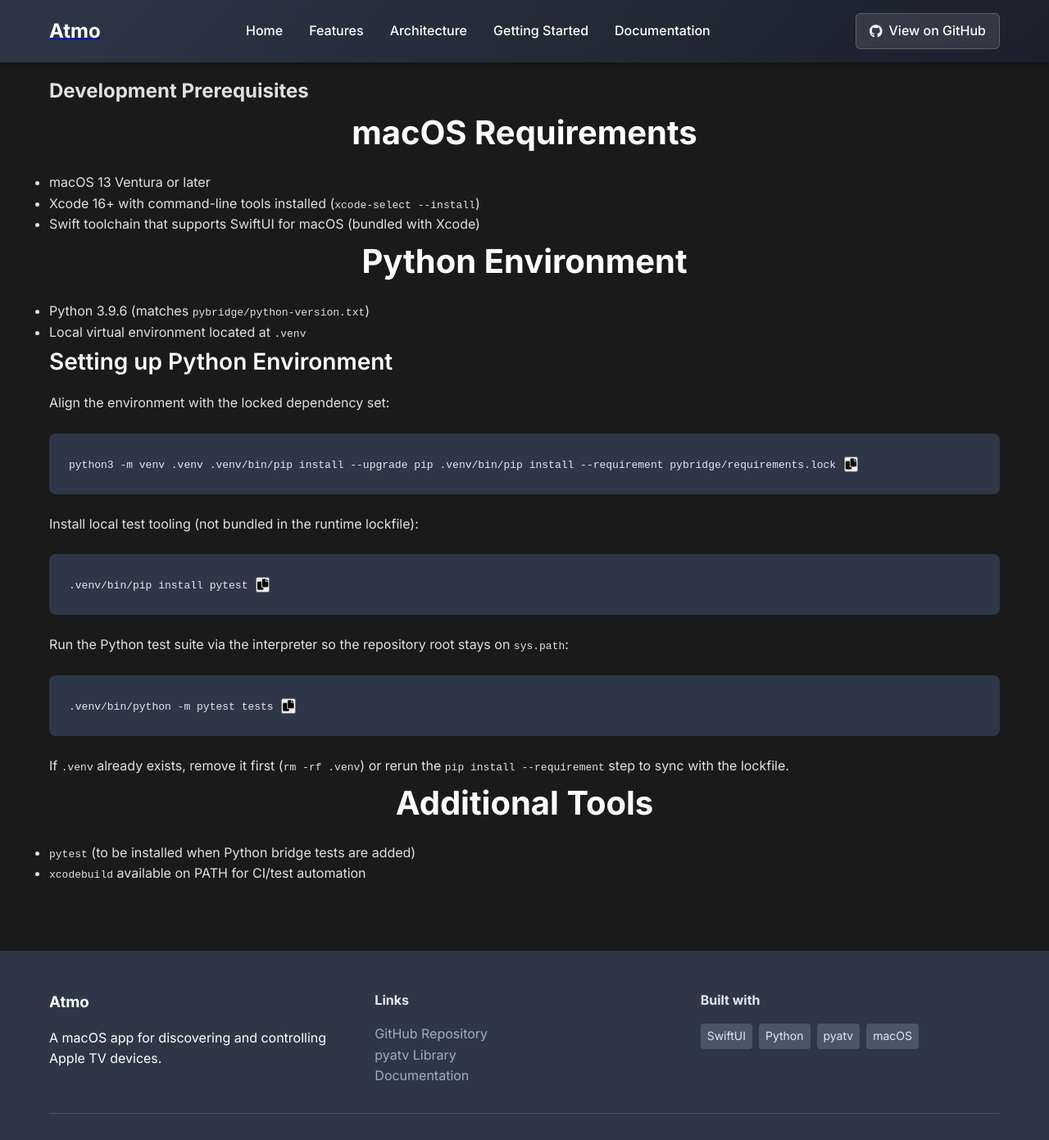
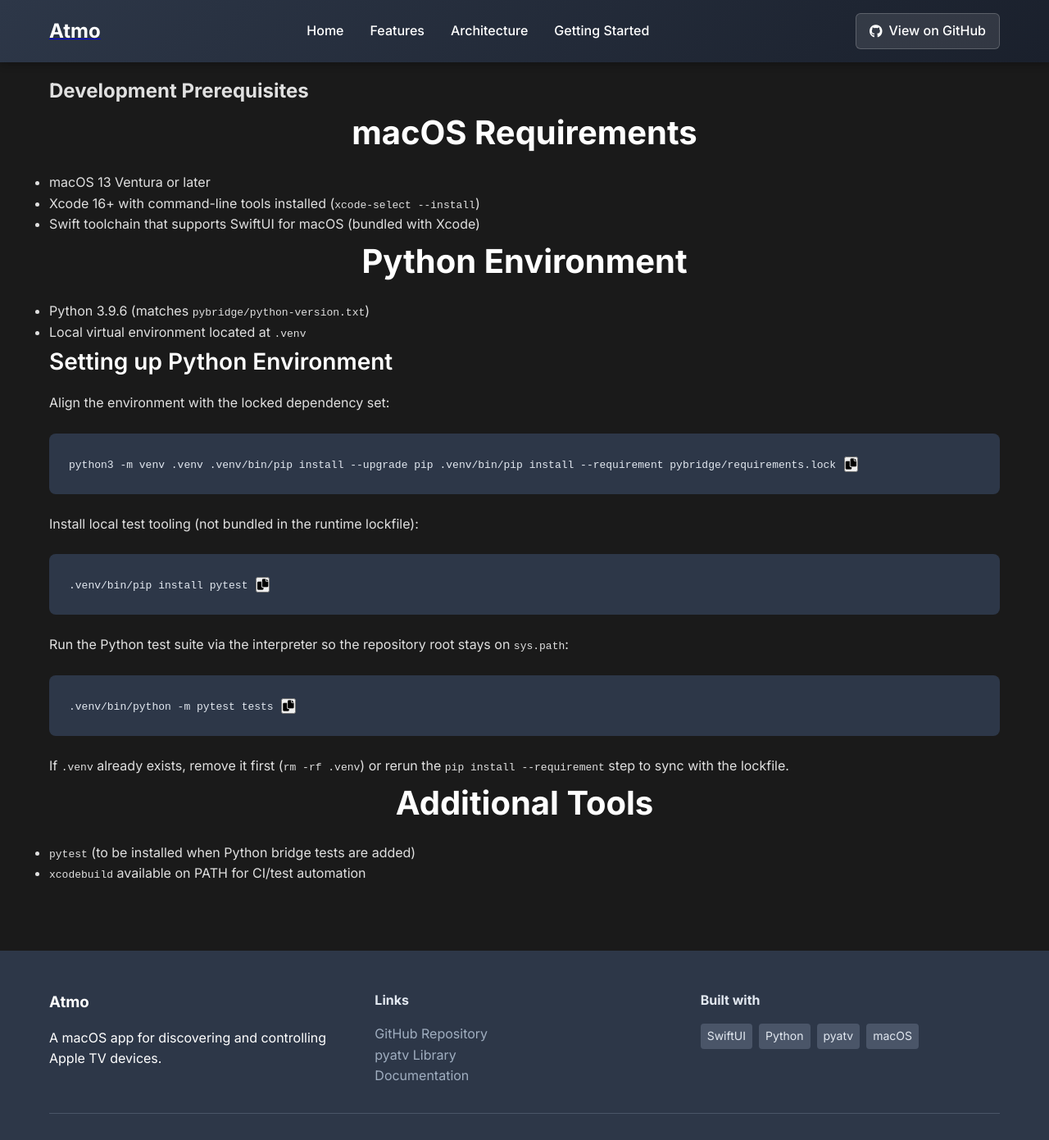
Before and after one commit to mabino/atmo, a Jekyll site: the page built from docs/_docs/prerequisites.md, in a window 1280 px wide and 1391 px high. Shown: the whole window at 82% size. Built offline with Jekyll 4.4.1, drawn with Linux system fonts in a browser that asks for light colours.

Commit message:
Remove Documentation link from nav and footer margin-top

```diff
--- a/docs/_includes/header.html
+++ b/docs/_includes/header.html
@@ -13,7 +13,6 @@
           <li><a href="#features">Features</a></li>
           <li><a href="#architecture">Architecture</a></li>
           <li><a href="#getting-started">Getting Started</a></li>
-          <li><a href="#docs">Documentation</a></li>
         </ul>
       </nav>
 
--- a/docs/assets/css/main.css
+++ b/docs/assets/css/main.css
@@ -295,7 +295,6 @@ body {
   background: #2d3748;
   color: white;
   padding: 3rem 0 1rem;
-  margin-top: 4rem;
 }
 
 .footer-content {
```
